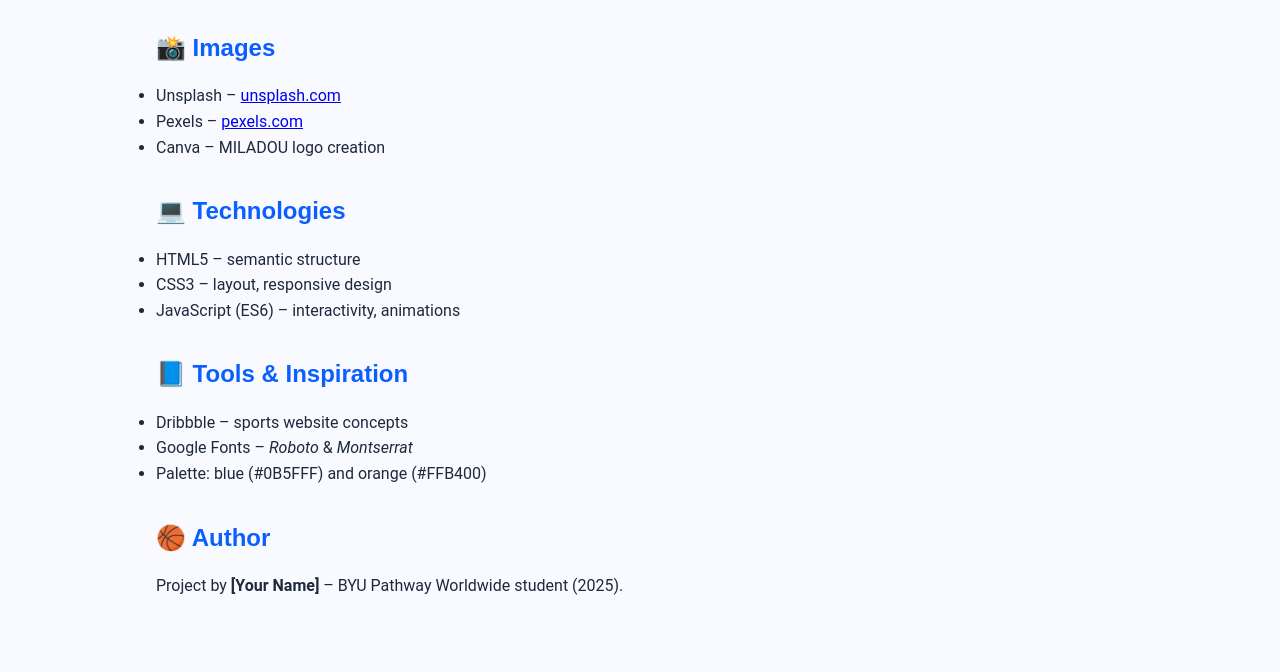
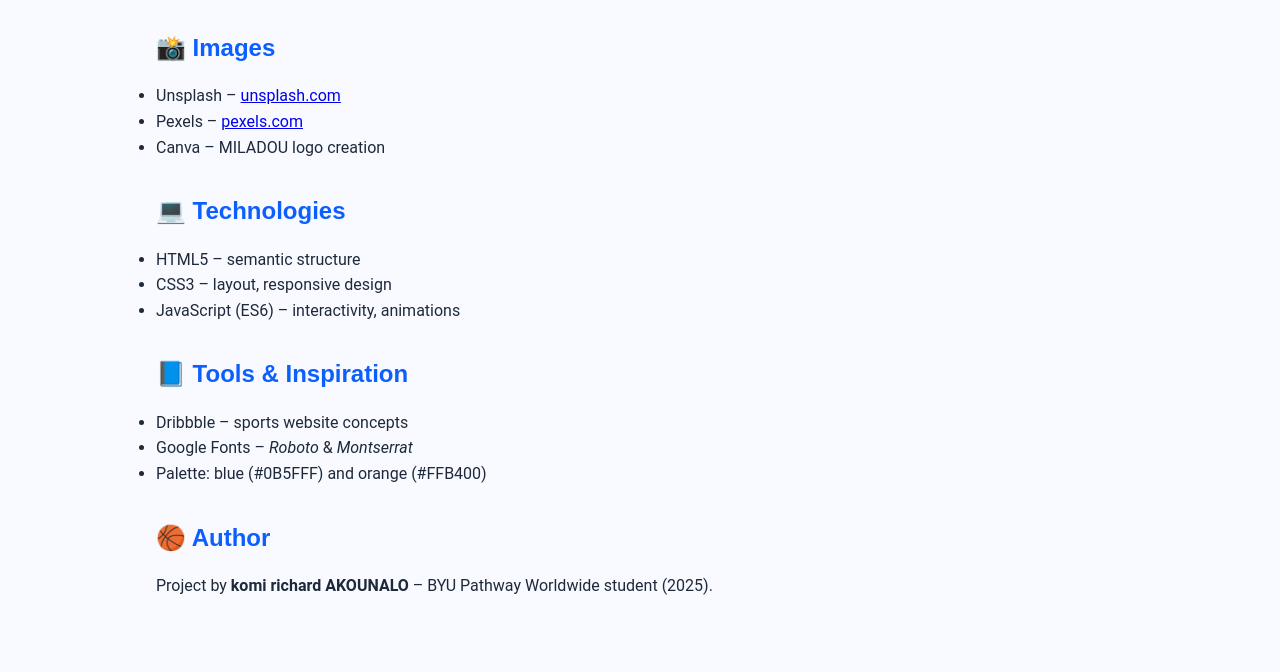
Before and after one commit to komi380/wdd131, a plain HTML site: page project/references.html in a window 1280 px wide. Shown: the part 149-821 px from the top of the page. Drawn offline with Linux system fonts and the light colour scheme.

Commit message:
initial commit

```diff
--- a/project/references.html
+++ b/project/references.html
@@ -57,7 +57,7 @@
 
     <section class="reveal">
       <h2>🏀 Author</h2>
-      <p>Project by <strong>[Your Name]</strong> – BYU Pathway Worldwide student (2025).</p>
+      <p>Project by <strong>komi richard AKOUNALO</strong> – BYU Pathway Worldwide student (2025).</p>
     </section>
   </main>
 
```
